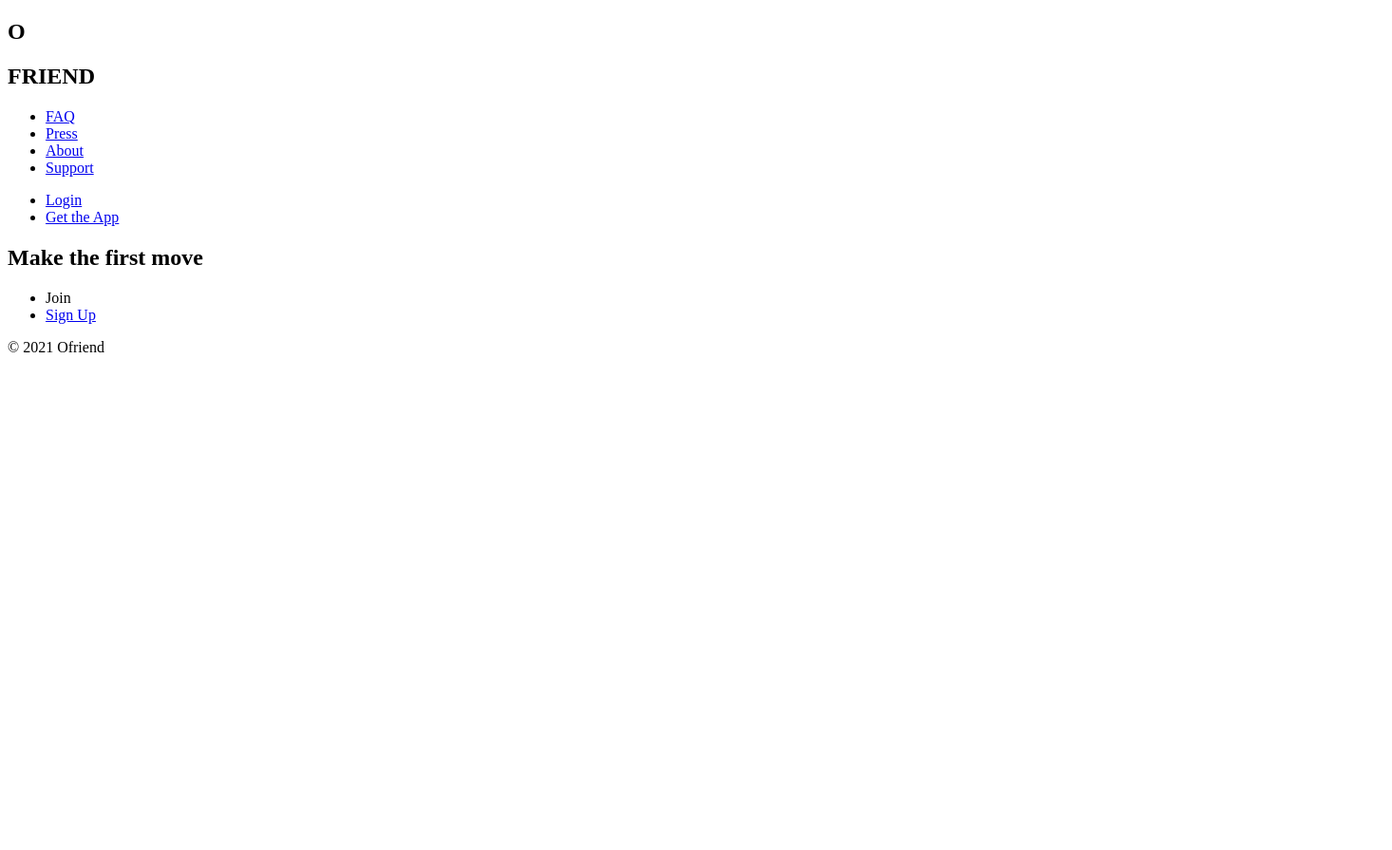
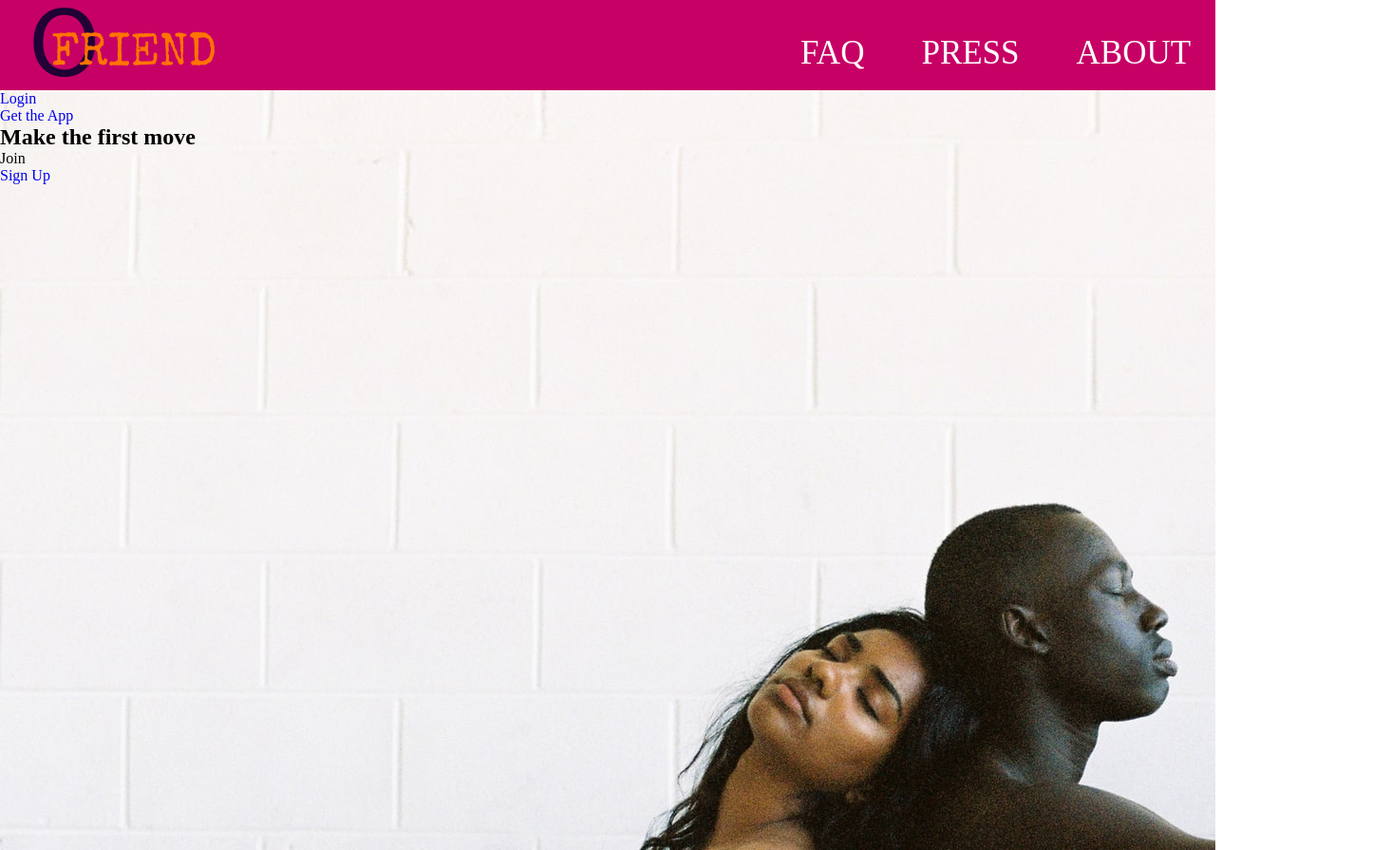
Before and after one commit to freestyletear/OFRIEND, a plain HTML site: page index.html in a window 1280 px wide. Shown: the whole page at 95% size, 1466 px wide, since content can reach past the window. Before the commit the page ends 800 px from the top, so only its background shows below. Drawn offline with nearby package versions, Linux system fonts and the light colour scheme; a web font is replaced by a local one.

Commit message:
changed css link

```diff
--- a/index.html
+++ b/index.html
@@ -4,7 +4,7 @@
     <meta charset="UTF-8">
     <meta http-equiv="X-UA-Compatible" content="IE=edge">
     <meta name="viewport" content="width=device-width, initial-scale=1.0">
-    <link rel="stylesheet" type="text/css" href="ofriend.css">
+    <link rel="stylesheet" type="text/css" href="index.css">
     <title>OFRIEND</title>
 </head>
 <body>
```
